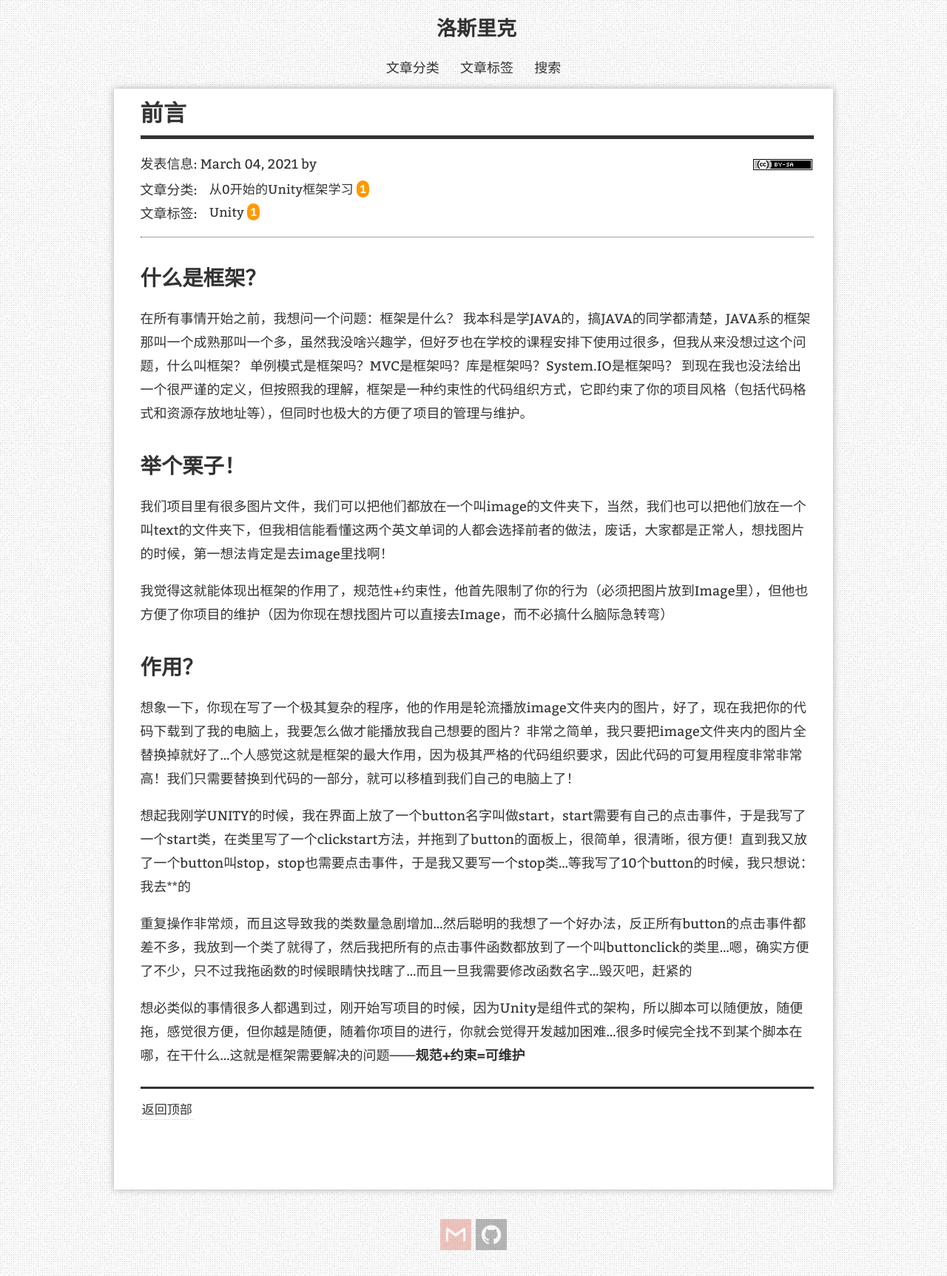
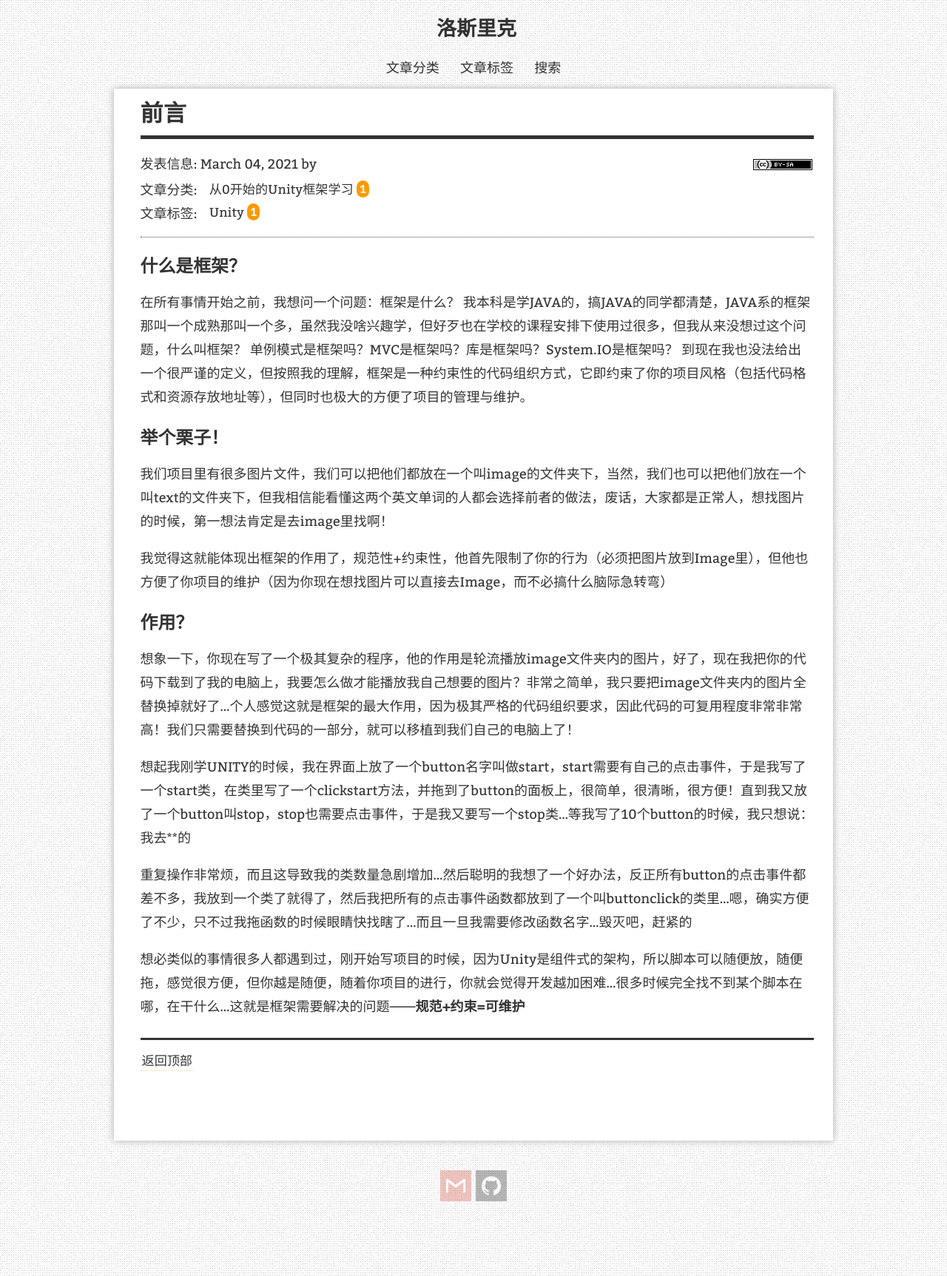
Before and after one commit to Gasskin/Gasskin, a Jekyll site: the page built from _posts/2021-03-04-前言.md, in a window 1280 px wide. Shown: the whole page at 74% size. Built offline with Jekyll 4.4.1, drawn with Linux system fonts in a browser that asks for light colours; comment, search, counter and statistics services are not loaded.

Commit message:
Update 2021-03-04-前言.md
远程修改测试

```diff
--- a/_posts/2021-03-04-前言.md
+++ b/_posts/2021-03-04-前言.md
@@ -5,19 +5,19 @@ categories: [从0开始的Unity框架学习]
 tags: [Unity]
 
 ---
-## 什么是框架？
+### 什么是框架？
 在所有事情开始之前，我想问一个问题：框架是什么？
 我本科是学JAVA的，搞JAVA的同学都清楚，JAVA系的框架那叫一个成熟那叫一个多，虽然我没啥兴趣学，但好歹也在学校的课程安排下使用过很多，但我从来没想过这个问题，什么叫框架？
 单例模式是框架吗？MVC是框架吗？库是框架吗？System.IO是框架吗？
 到现在我也没法给出一个很严谨的定义，但按照我的理解，框架是一种约束性的代码组织方式，它即约束了你的项目风格（包括代码格式和资源存放地址等），但同时也极大的方便了项目的管理与维护。
 
-## 举个栗子！
+### 举个栗子！
 
 我们项目里有很多图片文件，我们可以把他们都放在一个叫image的文件夹下，当然，我们也可以把他们放在一个叫text的文件夹下，但我相信能看懂这两个英文单词的人都会选择前者的做法，废话，大家都是正常人，想找图片的时候，第一想法肯定是去image里找啊！
 
 我觉得这就能体现出框架的作用了，规范性+约束性，他首先限制了你的行为（必须把图片放到Image里），但他也方便了你项目的维护（因为你现在想找图片可以直接去Image，而不必搞什么脑际急转弯）
 
-## 作用？
+### 作用？
 
 想象一下，你现在写了一个极其复杂的程序，他的作用是轮流播放image文件夹内的图片，好了，现在我把你的代码下载到了我的电脑上，我要怎么做才能播放我自己想要的图片？非常之简单，我只要把image文件夹内的图片全替换掉就好了...个人感觉这就是框架的最大作用，因为极其严格的代码组织要求，因此代码的可复用程度非常非常高！我们只需要替换到代码的一部分，就可以移植到我们自己的电脑上了！
 
```
